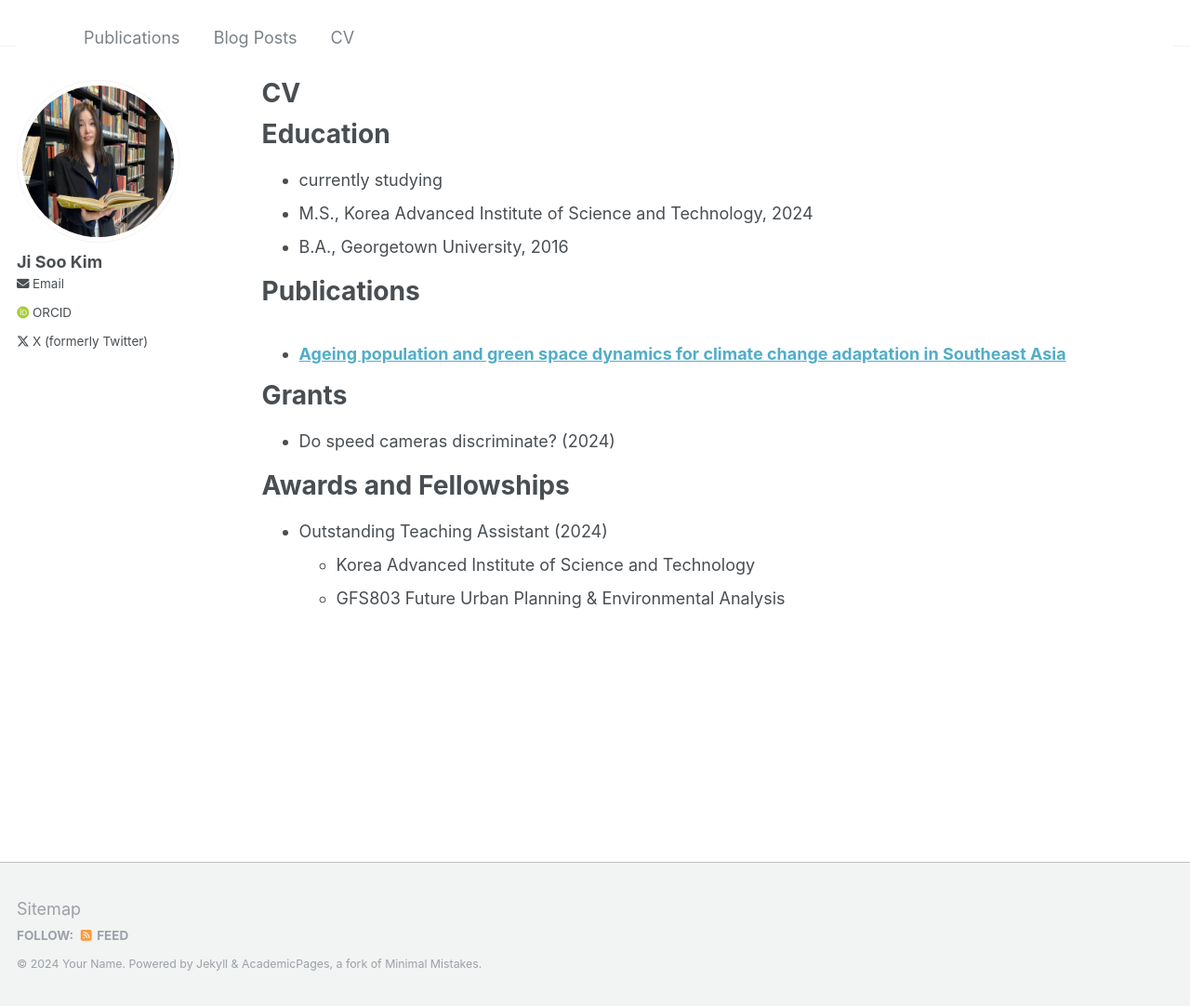
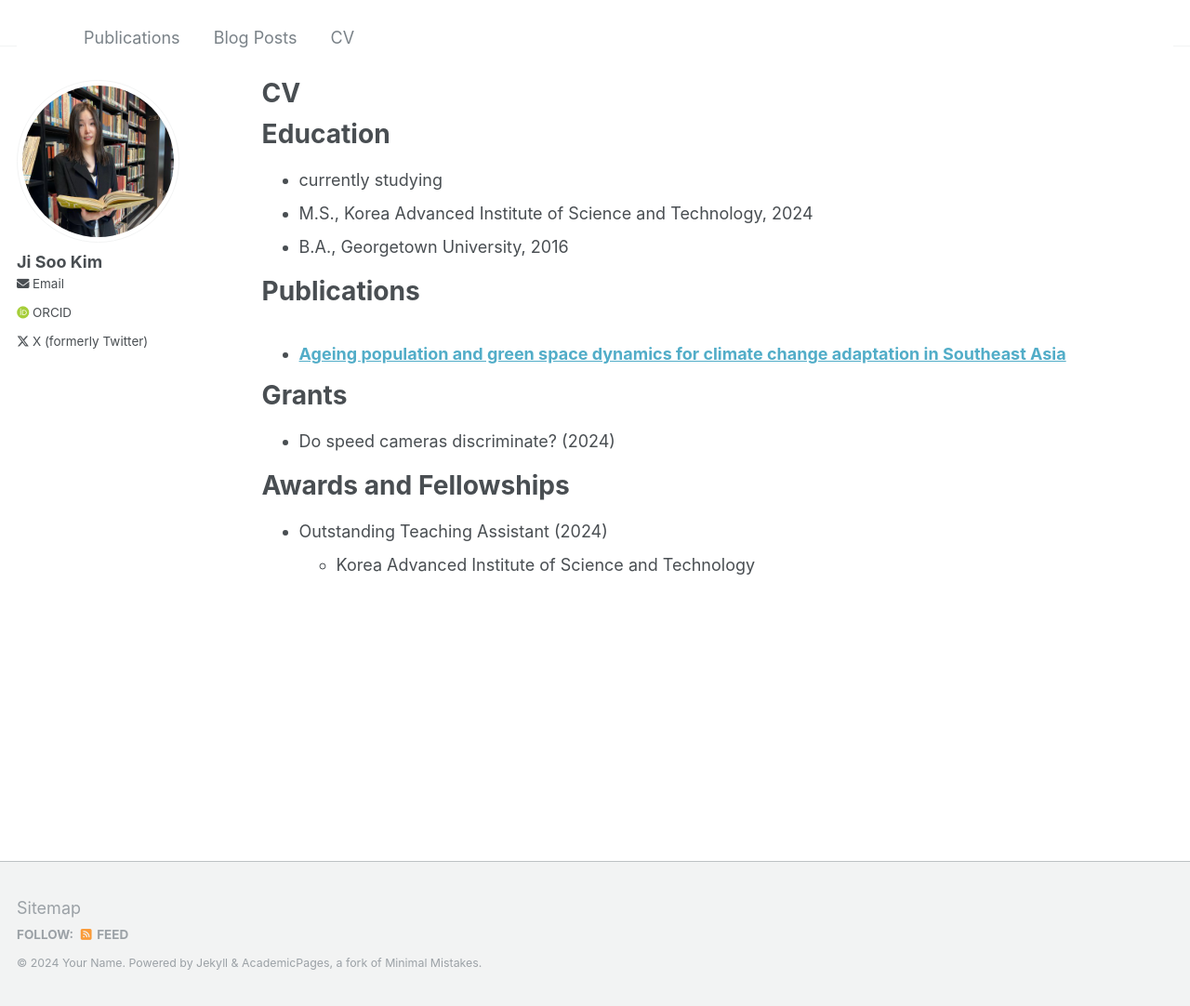
Before and after one commit to jk-jisookim/jk-jisookim.github.io, a Jekyll site: the page built from _pages/cv.md, in a window 1280 px wide and 1082 px high. Shown: the whole window at 93% size. Built offline with Jekyll 4.4.1, drawn with Linux system fonts in a browser that asks for light colours; some web fonts are replaced.

Commit message:
Update cv.md

```diff
--- a/_pages/cv.md
+++ b/_pages/cv.md
@@ -31,4 +31,3 @@ Awards and Fellowships
 ======
 * Outstanding Teaching Assistant (2024)
   * Korea Advanced Institute of Science and Technology
-  * GFS803 Future Urban Planning & Environmental Analysis
```
